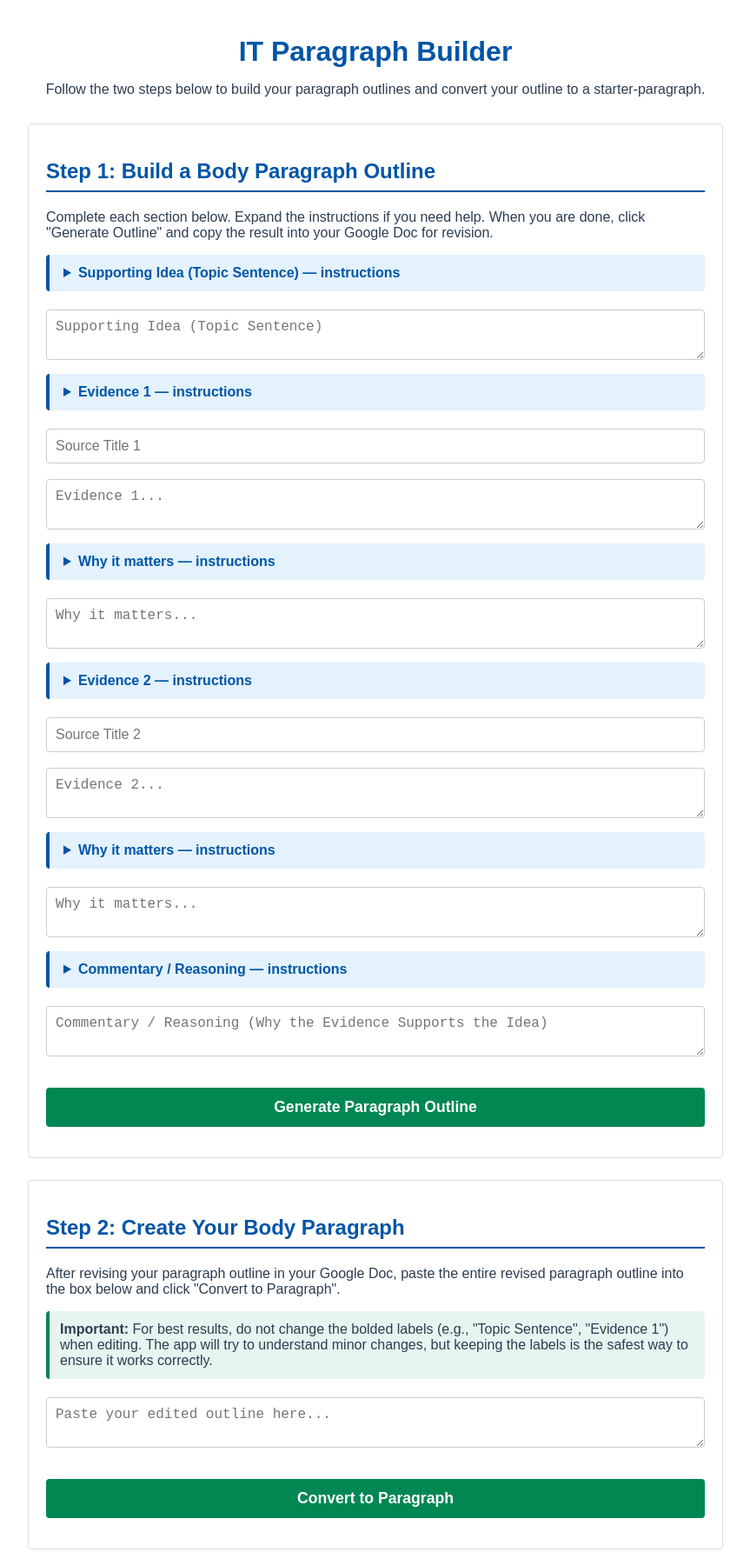
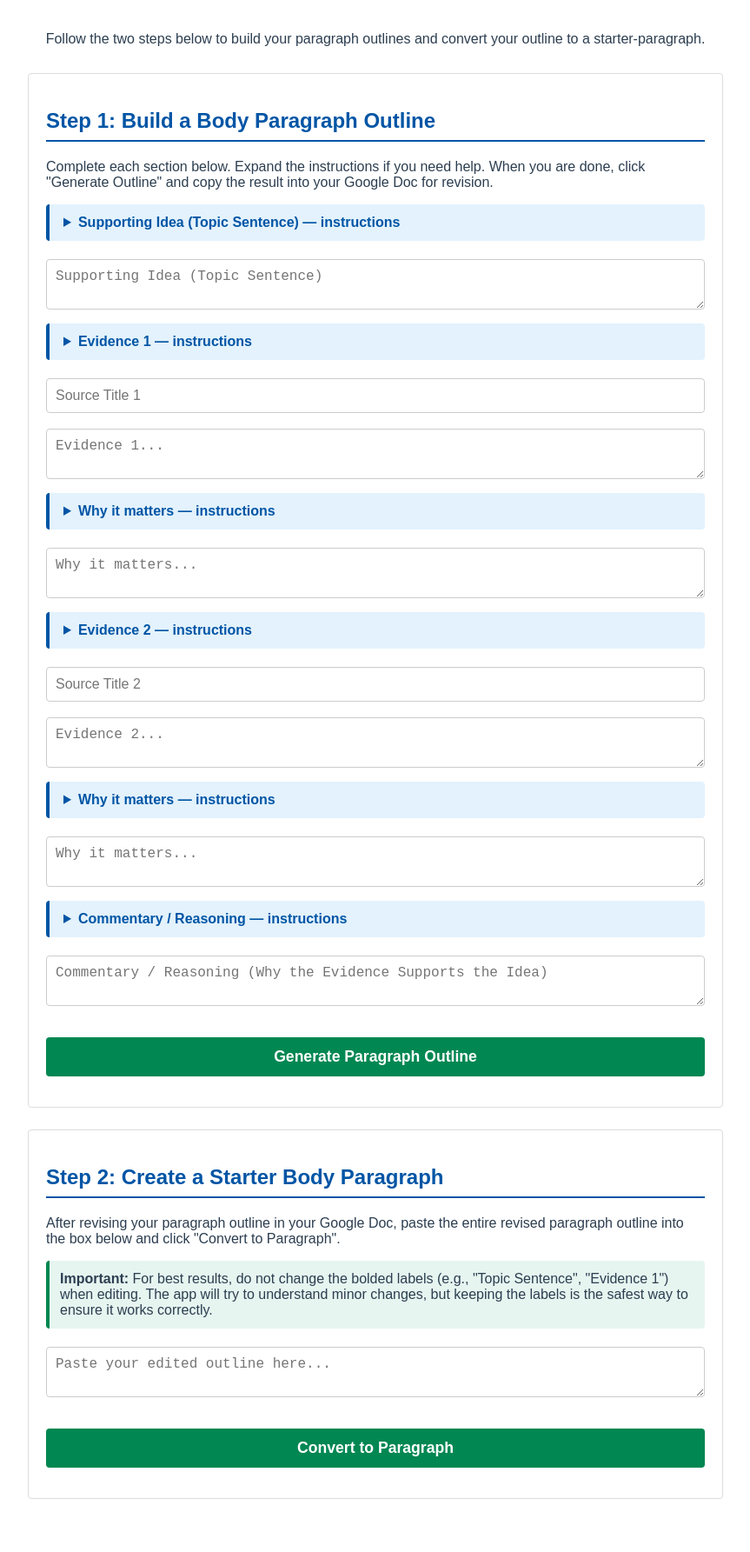
Before and after one commit to gkubisak/it-paragraph-tool, a plain HTML site: page index.html in a window 1280 px wide. Shown: the whole page at 87% size, without its empty margins (208-1071 px from the left). Drawn offline with Linux system fonts and the light colour scheme.

Commit message:
Update index.html
More verbiage changes

```diff
--- a/index.html
+++ b/index.html
@@ -3,13 +3,12 @@
   <head>
     <meta charset="UTF-8" />
     <meta name="viewport" content="width=device-width, initial-scale=1.0" />
-    <title>IT Paragraph Builder</title>
+    <title>Body Paragraph Builder</title>
     <link rel="stylesheet" href="styles.css" />
   </head>
 
   <body>
     <div class="container">
-      <h1>IT Paragraph Builder</h1>
       <p class="intro">
         Follow the two steps below to build your paragraph outlines and convert
         your outline to a starter-paragraph.
@@ -114,7 +113,7 @@
       <!-- STEP 2: CREATE FINAL PARAGRAPH -->
       <!-- ===================================================================== -->
       <div class="step-section">
-        <h2>Step 2: Create Your Body Paragraph</h2>
+        <h2>Step 2: Create a Starter Body Paragraph</h2>
         <p>
           After revising your paragraph outline in your Google Doc, paste the
           entire revised paragraph outline into the box below and click "Convert
```
